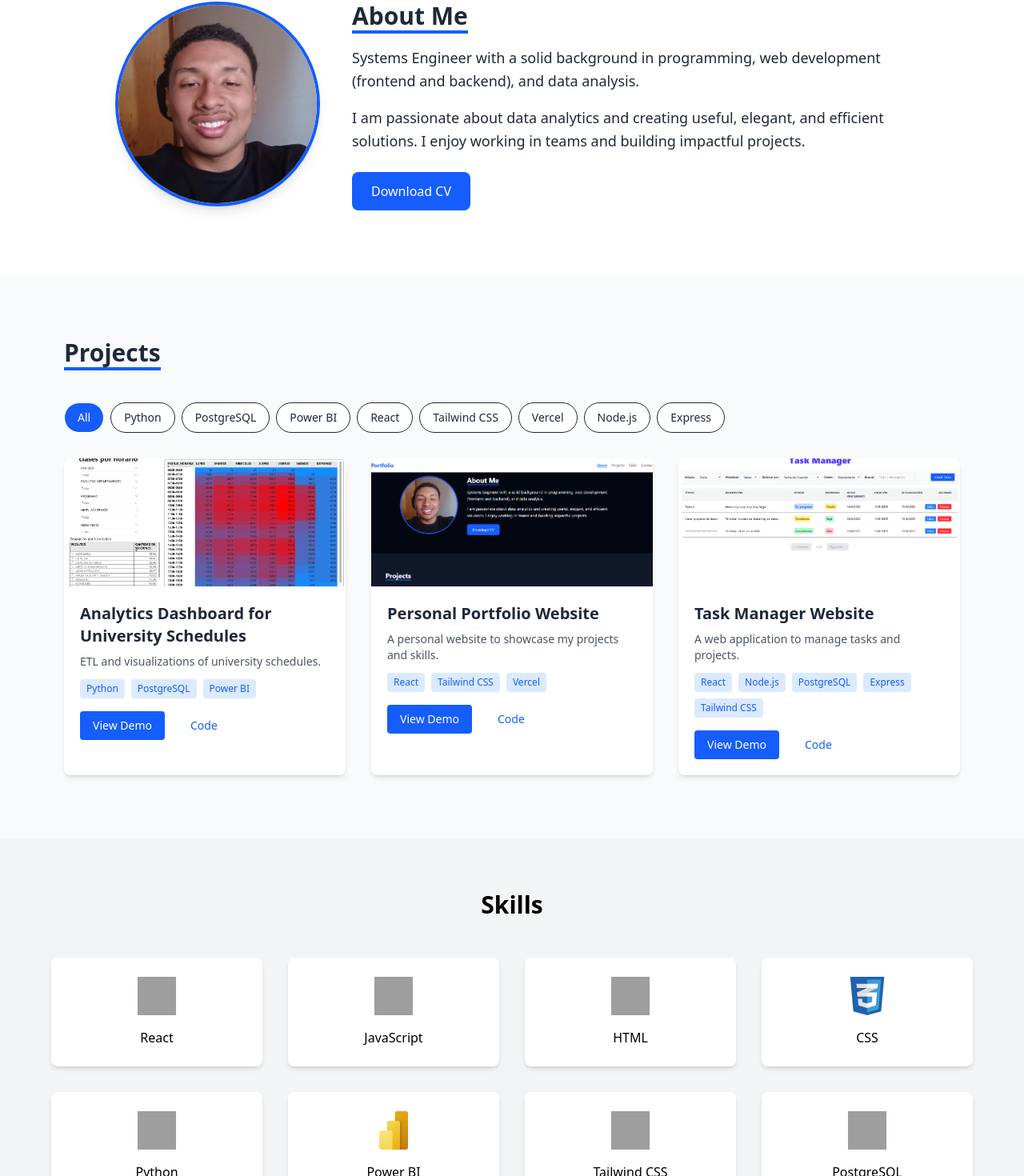
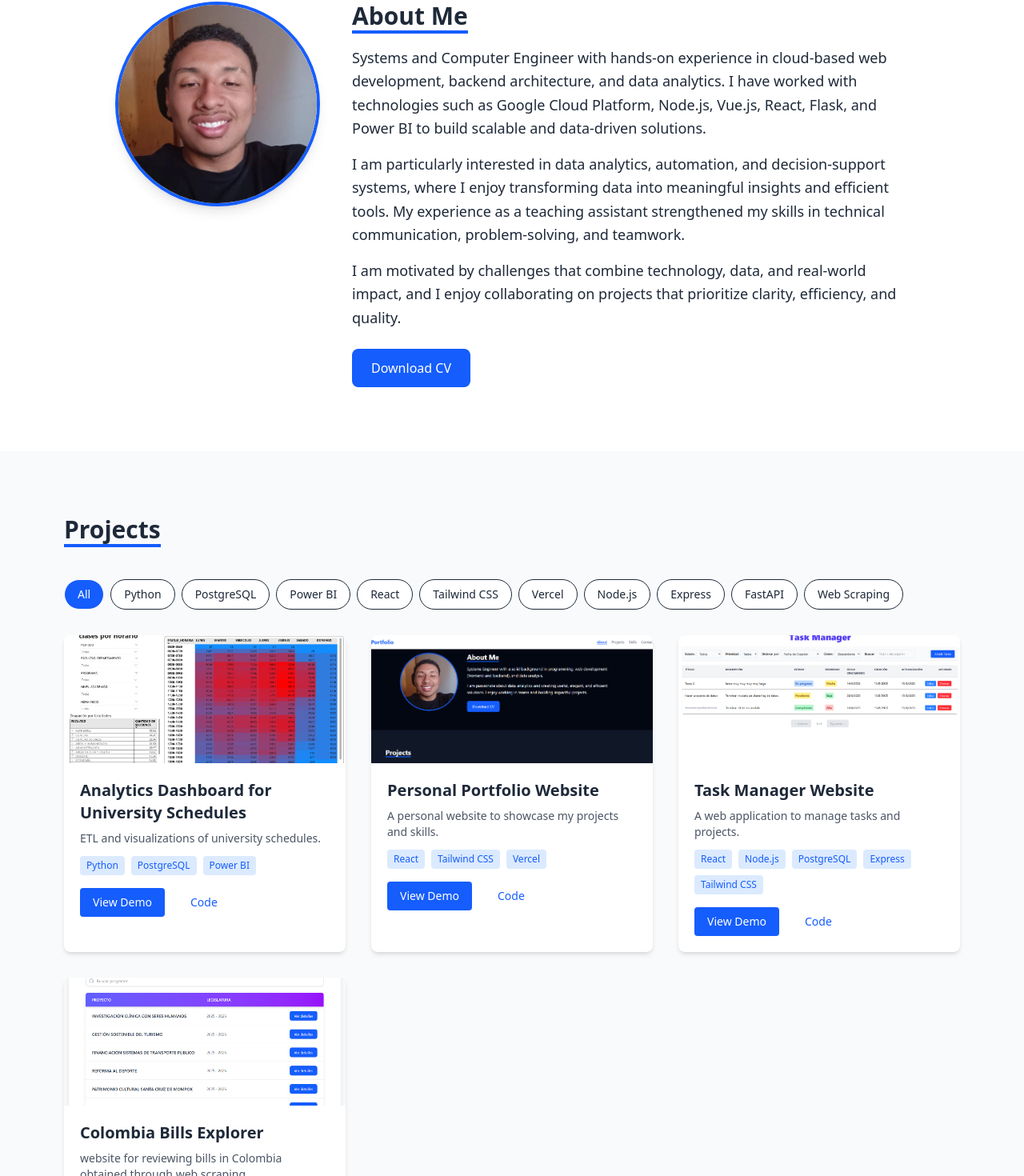
Before and after one commit to JairoG26/mi-portafolio, a React (Vite) app: page / in a window 1280 px wide. Shown: the part 78-1548 px from the top of the page at 80% size. Built offline with nearby package versions, Linux system fonts and the light colour scheme; grey boxes are pictures that could not be loaded.

Commit message:
Update projects, about and skills

```diff
--- a/src/components/about.jsx
+++ b/src/components/about.jsx
@@ -21,10 +21,22 @@ export const About = () => {
             About Me
           </h2>
           <p className="text-lg leading-relaxed">
-            Systems Engineer with a solid background in programming, web development (frontend and backend), and data analysis.
+            Systems and Computer Engineer with hands-on experience in cloud-based web development,
+            backend architecture, and data analytics. I have worked with technologies such as
+            Google Cloud Platform, Node.js, Vue.js, React, Flask, and Power BI to build scalable
+            and data-driven solutions.
           </p>
+
           <p className="mt-4 text-lg leading-relaxed">
-            I am passionate about data analytics and creating useful, elegant, and efficient solutions. I enjoy working in teams and building impactful projects.
+            I am particularly interested in data analytics, automation, and decision-support systems,
+            where I enjoy transforming data into meaningful insights and efficient tools. My experience
+            as a teaching assistant strengthened my skills in technical communication, problem-solving,
+            and teamwork.
+          </p>
+
+          <p className="mt-4 text-lg leading-relaxed">
+            I am motivated by challenges that combine technology, data, and real-world impact, and I
+            enjoy collaborating on projects that prioritize clarity, efficiency, and quality.
           </p>
 
           {/* Botón de CV */}
--- a/src/components/projects.jsx
+++ b/src/components/projects.jsx
@@ -24,6 +24,14 @@ const data = [
     image: "/image-project-3.png",
     demoLink: "https://task-manager-j26.netlify.app/",
     codeLink: "https://github.com/JairoG26/task-manager.git"
+  },
+  {
+    title: "Colombia Bills Explorer",
+    description: "website for reviewing bills in Colombia obtained through web scraping.",
+    technologies: ["React", "Python", "FastAPI", "PostgreSQL", "Tailwind CSS", "Web Scraping"],
+    image: "/image-project-4.png",
+    demoLink: "https://github.com/JairoG26/colombia-bills-explorer",
+    codeLink: "https://github.com/JairoG26/colombia-bills-explorer.git"
   }
 ];
 
--- a/src/components/skills.jsx
+++ b/src/components/skills.jsx
@@ -11,6 +11,8 @@ const skills = [
   { name: "PostgreSQL", logo: "https://cdn.simpleicons.org/postgresql/4169E1" },
   { name: "Git", logo: "https://cdn.simpleicons.org/git/F05032" },
   { name: "Node.js", logo: "https://cdn.simpleicons.org/node.js/339933" },
+  { name:"Google Cloud Platform", logo: "https://img.icons8.com/?size=100&id=WHRLQdbEXQ16&format=png&color=000000" },
+  { name: "Vue.js", logo: "https://img.icons8.com/?size=100&id=rY6agKizO9eb&format=png&color=000000" },
 ];
 
 export const Skills = () => {
```
Also changed, not shown: public/image-project-4.png (added).
